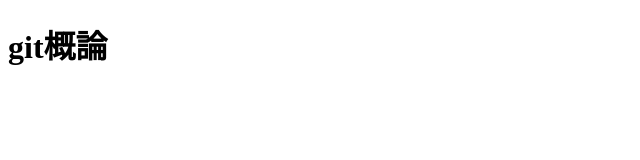
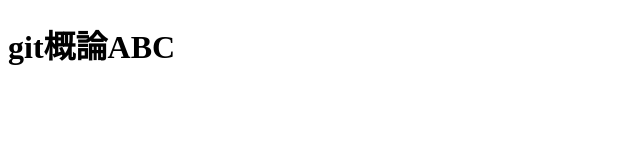
Before and after one commit to poo3/git-plactice, a plain HTML site: page index.html in a window 1280 px wide. Shown: the whole page, without its empty margins (0-640 px from the left). Drawn offline with Linux system fonts and the light colour scheme.

Commit message:
ABC追加

```diff
--- a/index.html
+++ b/index.html
@@ -6,6 +6,6 @@
   <title>git概論</title>
 </head>
 <body>
-  <h1>git概論</h1>
+  <h1>git概論ABC</h1>
 </body>
 </html>
```
